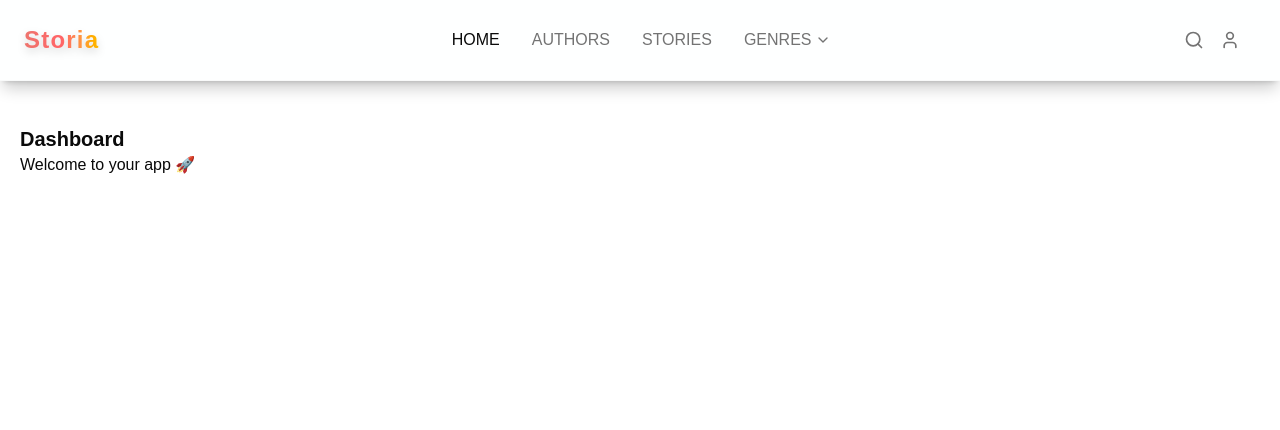
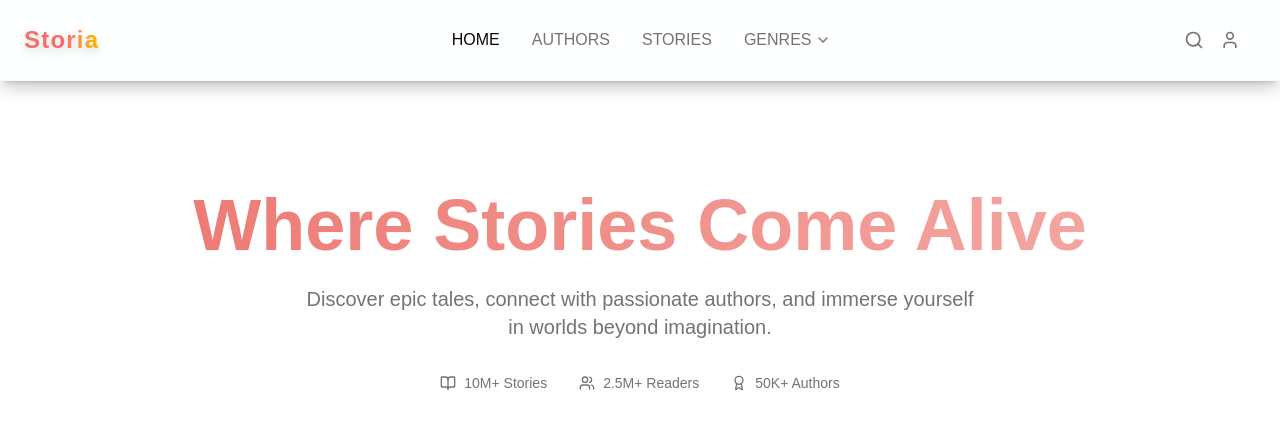
Before and after one commit to ali-ayad/Storia, a Next.js app: page / in a window 1280 px wide. Shown: the top 430 px of the page. Built offline with nearby package versions, Linux system fonts and the light colour scheme.

Commit message:
feat(ui): add HeroSection component for homepage

```diff
--- a/src/pages/index.tsx
+++ b/src/pages/index.tsx
@@ -1,6 +1,7 @@
 
 import Layout from "@/components/Layout";
 import { Button } from "@/components/ui/button";
+import HeroSection from "@/sections/authors/HeroSection";
 
 
 
@@ -9,8 +10,7 @@ export default function Home() {
   return (
     <>
      <Layout>
-      <h1 className="text-xl font-semibold">Dashboard</h1>
-      <p>Welcome to your app 🚀</p>
+    <HeroSection />
     </Layout>
     </>
   );
--- /dev/null
+++ b/src/sections/authors/HeroSection.tsx
@@ -0,0 +1,32 @@
+"use client"
+
+import { BookOpen, Users, Award } from "lucide-react"
+
+export default function HeroSection() {
+  return (
+    <section className="container mx-auto px-6 py-16 text-center relative z-10 mb-20">
+      <h1 className="text-5xl md:text-7xl font-bold mb-6 bg-gradient-to-r from-primary to-primary/60 bg-clip-text text-transparent">
+        Where Stories Come Alive
+      </h1>
+
+      <p className="text-xl text-muted-foreground mb-8 max-w-2xl mx-auto">
+        Discover epic tales, connect with passionate authors, and immerse yourself in worlds beyond imagination.
+      </p>
+
+      <div className="flex flex-wrap justify-center gap-8 text-sm text-muted-foreground">
+        <div className="flex items-center gap-2">
+          <BookOpen className="w-4 h-4" />
+          <span>10M+ Stories</span>
+        </div>
+        <div className="flex items-center gap-2">
+          <Users className="w-4 h-4" />
+          <span>2.5M+ Readers</span>
+        </div>
+        <div className="flex items-center gap-2">
+          <Award className="w-4 h-4" />
+          <span>50K+ Authors</span>
+        </div>
+      </div>
+    </section>
+  )
+}
```
